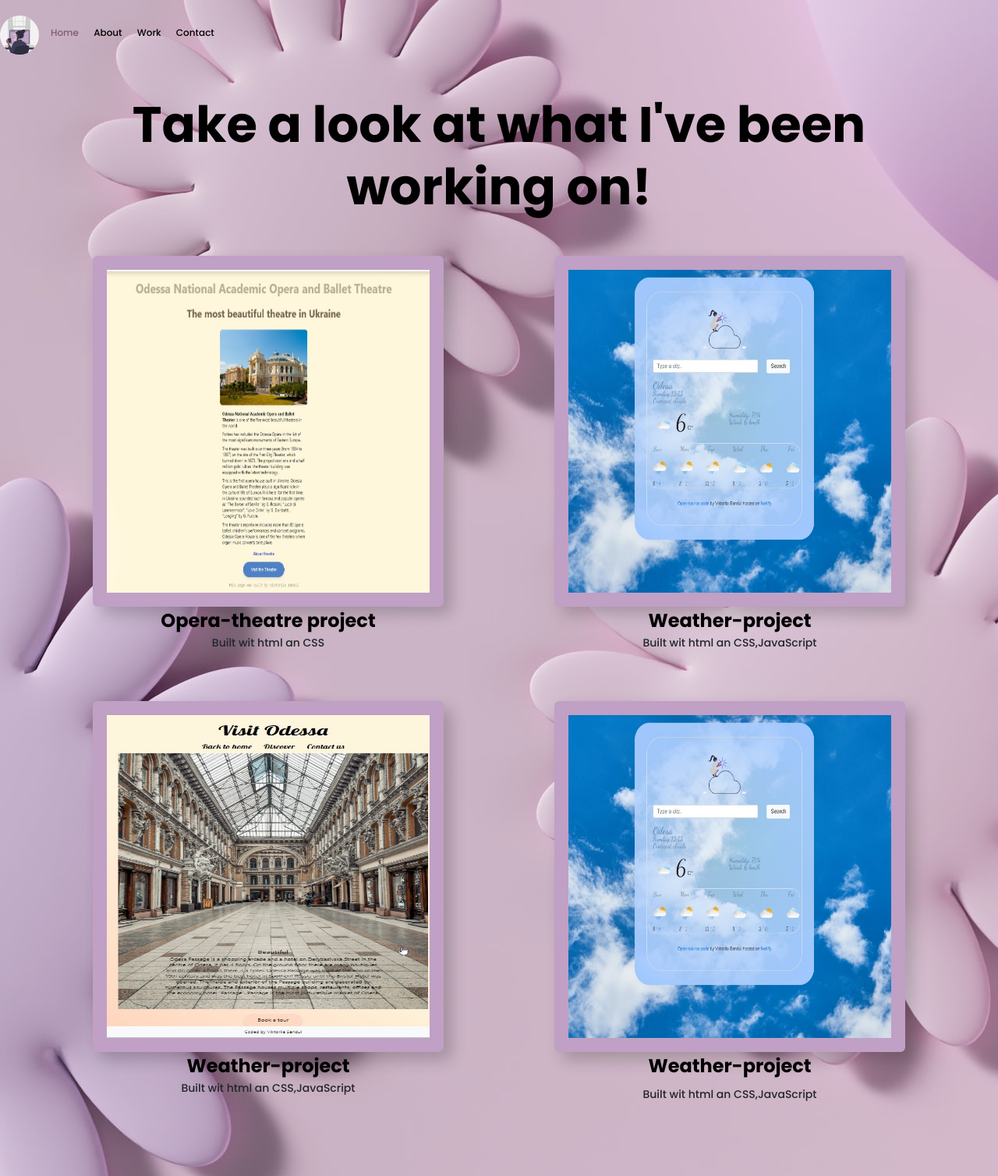
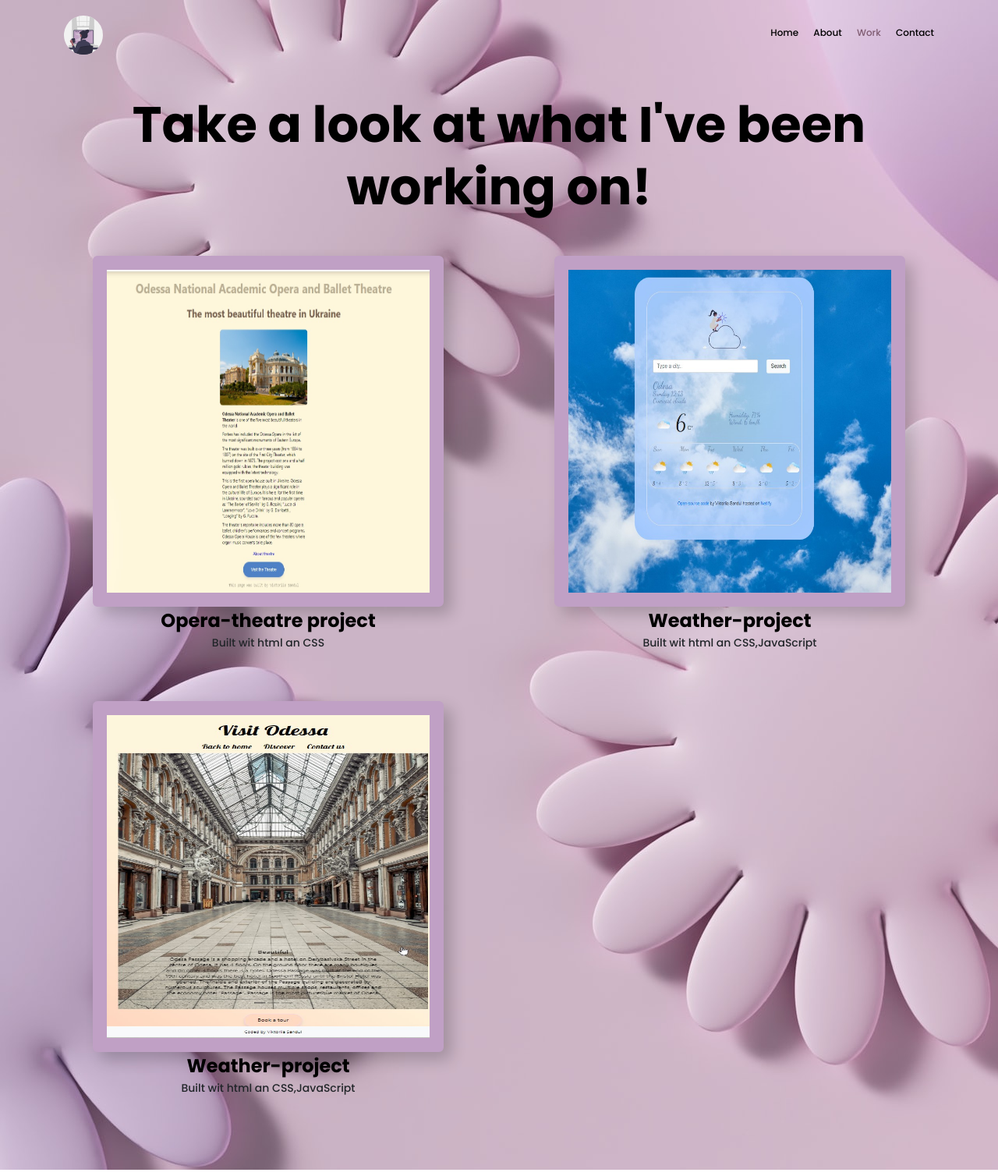
Before and after one commit to VicroriaS/Portrolio-project, a plain HTML site: page work.html in a window 1280 px wide. Shown: the whole page at 78% size. Drawn offline with nearby package versions, Linux system fonts and the light colour scheme.

Commit message:
Added title for nav

```diff
--- a/styles/portfolio.css
+++ b/styles/portfolio.css
@@ -8,7 +8,7 @@
 h1 {
   color: black;
 }
-h4
+h3
 {font-size: 48px;}
 p {
   font-family: "Poppins", sans-serif;
@@ -39,17 +39,23 @@ body {
   background-image: url(/images/allison-saeng-q5vZRglc5pk-unsplash.jpg);
 }
 nav
-{padding: 20px 0;}
-nav ul
-{padding: 0;
-margin: 0;}
-nav li{
-  display: inline;
+{display: flex;
+ justify-content: space-between;
+padding: 20px 0;}
+
+
+nav ul{
+padding:0;
+margin:0;
+
+}
+nav li
+{display: inline;
 list-style: none;
 line-height: 42px;
 margin-left: 15px;}
-nav a
-{text-decoration: none;
+nav a{
+text-decoration: none;
 color: black;}
 
 nav a:hover{
@@ -91,7 +97,7 @@ footer .social-links a:hover {
 .hero {
   background: var(--secondary-color);
   text-align: center;
-  padding: 160px 20px;
+  padding: 60px 20px;
   margin: 0 0 60px;
 }
 .hero p {
@@ -131,8 +137,8 @@ footer .social-links a:hover {
 }
 
 .content-container
-{padding: 160px;
-margin: 30px;;}
+{padding: 140px;
+margin: 30px;}
 
 .btn-branding {
   border-radius: 4px;
@@ -198,9 +204,12 @@ margin: 30px;;}
     padding: 0;
     text-align: center;
   }
+  .contact-box{
+    padding: 30px; ;
+  }
 
   }
-    h1 {
+h1 {
     font-size: 60px;
     line-height: 2;
   }
@@ -211,6 +220,11 @@ margin: 30px;;}
     text-align: center;
     padding: 0;
   }
+  h3{
+font-size: 24px;}
+
+btn{
+  font-size: 18px;}
 nav a
 {font-size: 12px;}
 .hero h2
--- a/work.html
+++ b/work.html
@@ -27,19 +27,20 @@
     <title>Portfolio-project</title>
   </head>
   <body>
-     <div class="container"></div>
-    <nav class="d-flex justify-content-beetween">
-    <img src="/images/logo.svg"class="logo" alt="woman-coding">
+     <div class="container">
+     <nav>
+    <img src="/images/logo.svg"class="logo" alt="Viktoriia-coding">
       <ul>
+     <li>
+          <a href="/" title="Homepage">Home</a>
+        </li>
+        <li><a href="/about.html" title="About me">About</a>
+        </li>
         <li class="active">
-          <a href="/">Home</a>
-        </li>
-        <li><a href="/about.html">About</a>
+         <a href="/work.html" title="My work">Work</a>
         </li>
         <li>
-         <a href="/work.html">Work</a>
-        </li>
-        <li><a href="/contact.html">Contact</a>
+          <a href="/contact.html" title="Contact me ">Contact</a>
         </li>
         </ul>
     </nav>
@@ -65,12 +66,6 @@
 <h3 class="text-center m-0">Weather-project</h3>
 <p class="text-center">Built wit html an CSS,JavaScript </p>
 </div>
-<div class="col-md-6 mb-5 text-center">
-<img src="images/weather.jpg" class="img-fluid rounded project-photo" alt="Odessapage">
-<h3 class="text-center">Weather-project</h3>
-<p class="text-center
-">Built wit html an CSS,JavaScript </p>
-</div>
 </div>
 </body>
 </html>
```
Also changed, not shown: about.html (+10 -8 lines), contact.html (+9 -8 lines), index.html (+12 -10 lines).
